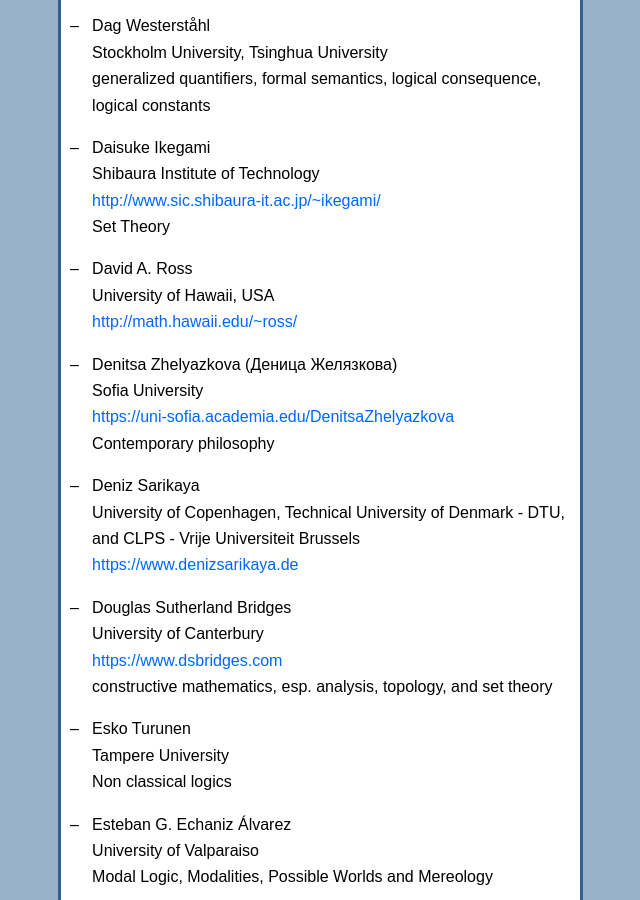
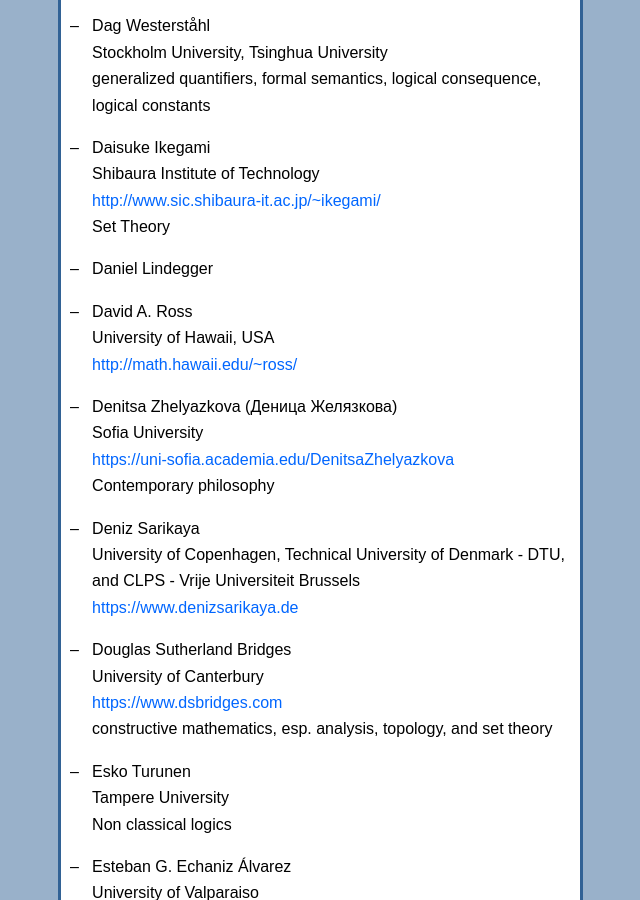
Before and after one commit to scandinavianlogic/scandinavianlogic.github.io, a Jekyll site: the page built from members.md, in a window 1280 px wide and 900 px high, scrolled down 5403 px. Shown: the whole window, without its empty margins (453-1093 px from the left). Built offline with Jekyll 4.4.1, drawn with Linux system fonts in a browser that asks for light colours.

Commit message:
new member

```diff
--- a/members.md
+++ b/members.md
@@ -207,6 +207,8 @@ membership.
   Shibaura Institute of Technology
   <http://www.sic.shibaura-it.ac.jp/~ikegami/>
   Set Theory
+
+- Daniel Lindegger
 
 - David A. Ross
   University of Hawaii, USA
```
